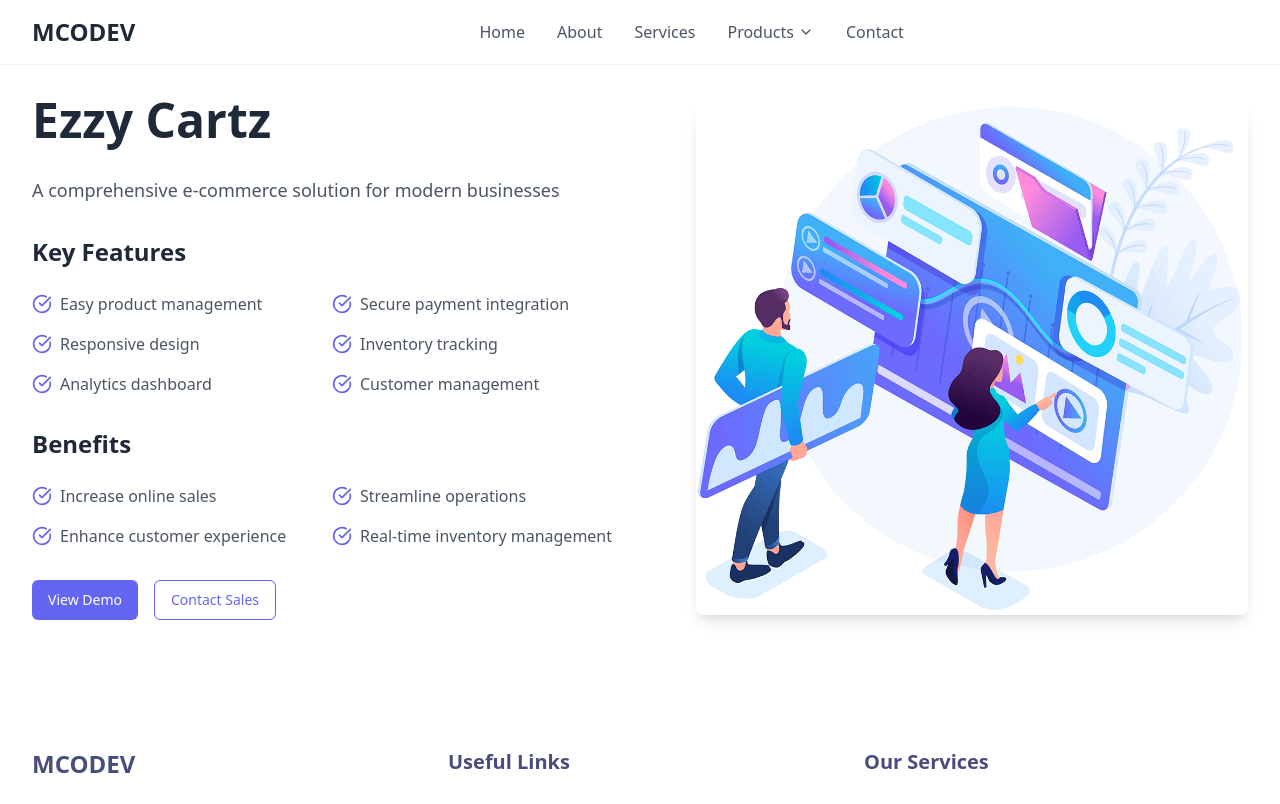
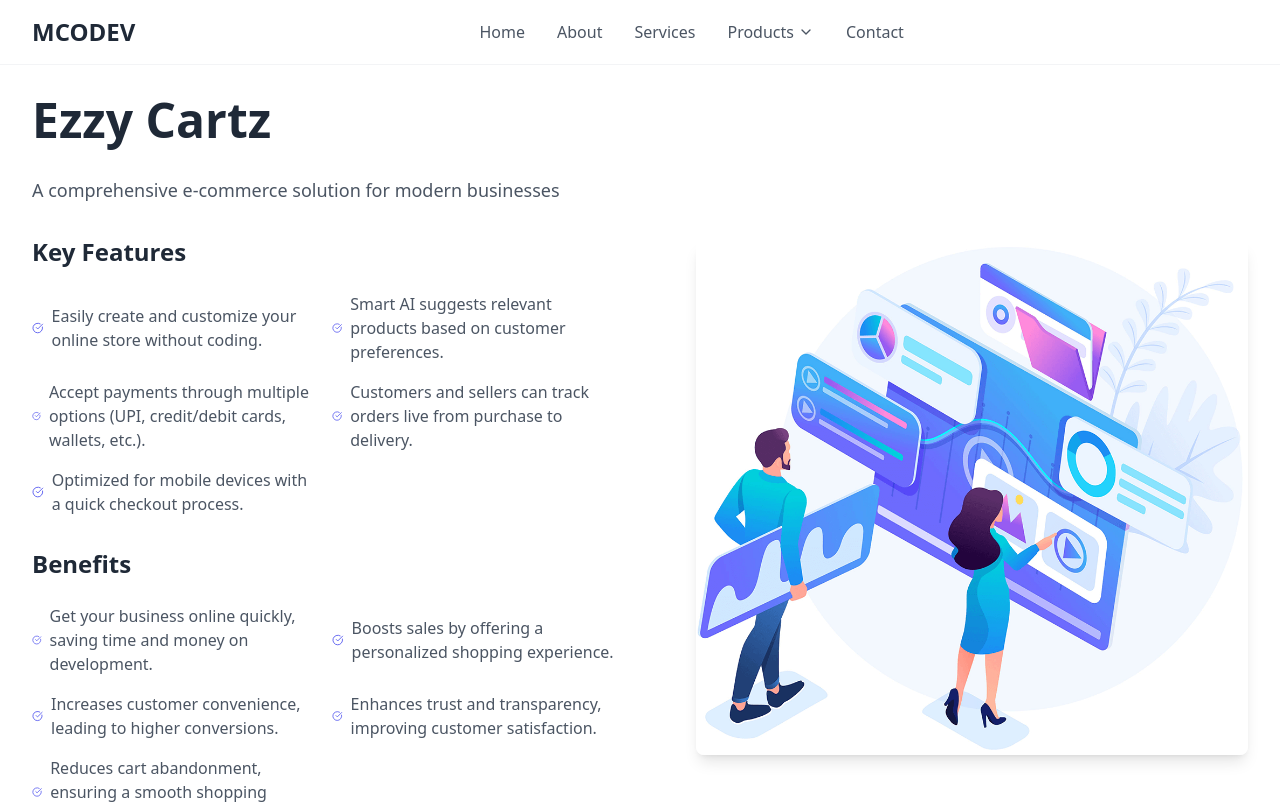
Before and after one commit to mohamed-arshad-ch/mcodev-new-lp, a React (Vite) app: page /products/ezzy-cartz in a window 1280 px wide. Shown: the top 804 px of the page. Built offline with nearby package versions, Linux system fonts and the light colour scheme.

Commit message:
updated in header and A

```diff
--- a/src/pages/ProductDetail.tsx
+++ b/src/pages/ProductDetail.tsx
@@ -14,19 +14,20 @@ const products = [
     description: "A comprehensive e-commerce solution for modern businesses",
     image: "/lovable-uploads/d739a119-2ac7-4758-b006-9d9ed0c84e89.png",
     features: [
-      "Easy product management",
-      "Secure payment integration",
-      "Responsive design",
-      "Inventory tracking",
-      "Analytics dashboard",
-      "Customer management"
+      "Easily create and customize your online store without coding.",
+      "Smart AI suggests relevant products based on customer preferences.",
+      "Accept payments through multiple options (UPI, credit/debit cards, wallets, etc.).",
+      "Customers and sellers can track orders live from purchase to delivery.",
+      "Optimized for mobile devices with a quick checkout process."
+
     ],
     demoUrl: "https://www.ezzycartz.com/",
     benefits: [
-      "Increase online sales",
-      "Streamline operations",
-      "Enhance customer experience",
-      "Real-time inventory management"
+      " Get your business online quickly, saving time and money on development.",
+      "Boosts sales by offering a personalized shopping experience.",
+      "Increases customer convenience, leading to higher conversions.",
+      "Enhances trust and transparency, improving customer satisfaction.",
+      "Reduces cart abandonment, ensuring a smooth shopping experience."
     ]
   },
   {
@@ -35,19 +36,20 @@ const products = [
     description: "Professional online resume hosting and management platform",
     image: "/lovable-uploads/d739a119-2ac7-4758-b006-9d9ed0c84e89.png",
     features: [
-      "Custom domain support",
-      "Multiple resume versions",
-      "Professional templates",
-      "Analytics tracking",
-      "SEO optimization",
-      "Mobile responsive"
+      "Create and host your professional CV with a unique link.",
+      "Choose from a variety of stylish and professional CV designs.",
+      "Edit and update your CV in real-time.",
+      "Your CV gets an SEO-friendly URL for better visibility.",
+      "See who viewed and interacted with your CV."
+
     ],
-    demoUrl: "https://hostmycv.com/",
+    demoUrl: "https://www.hostmycv.in/",
     benefits: [
-      "Stand out to employers",
-      "Track application views",
-      "Easy updates and management",
-      "Professional online presence"
+      "Share your resume easily with recruiters and employers anytime, anywhere.",
+      "Make a great first impression with a resume that stands out.",
+      "No need to resend PDFs—your latest version is always online.",
+      "Increase your chances of being discovered by recruiters through search engines.",
+      "Get insights into recruiter interest and follow up effectively."
     ]
   },
   {
@@ -56,19 +58,19 @@ const products = [
     description: "All-in-one platform for content creators and digital artists",
     image: "/lovable-uploads/d739a119-2ac7-4758-b006-9d9ed0c84e89.png",
     features: [
-      "Project management",
-      "Content scheduling",
-      "Collaboration tools",
-      "Analytics dashboard",
-      "Asset management",
-      "Revenue tracking"
+      "Get AI-driven suggestions for content, designs, or business ideas.",
+      "Built-in tools for image, video, and text editing with smart enhancements.",
+      "Connect, share, and collaborate with other creators in real time.",
+      " Integrated analytics, branding, and monetization features.",
+      "Directly publish content to social media, blogs, and websites."
     ],
-    demoUrl: "https://creatormind.com/",
+    demoUrl: "https://meta.mcodevbytes.in/",
     benefits: [
-      "Streamline content creation",
-      "Improve collaboration",
-      "Track performance metrics",
-      "Manage multiple platforms"
+      "Saves time and helps creators overcome creative blocks effortlessly.",
+      "Makes professional-level content creation quick and easy.",
+      "Expand your network, get feedback, and grow your creative influence.",
+      "Helps creators turn their passion into a profitable business.",
+      "Saves time and ensures a wider reach with just one click."
     ]
   }
 ];
```
